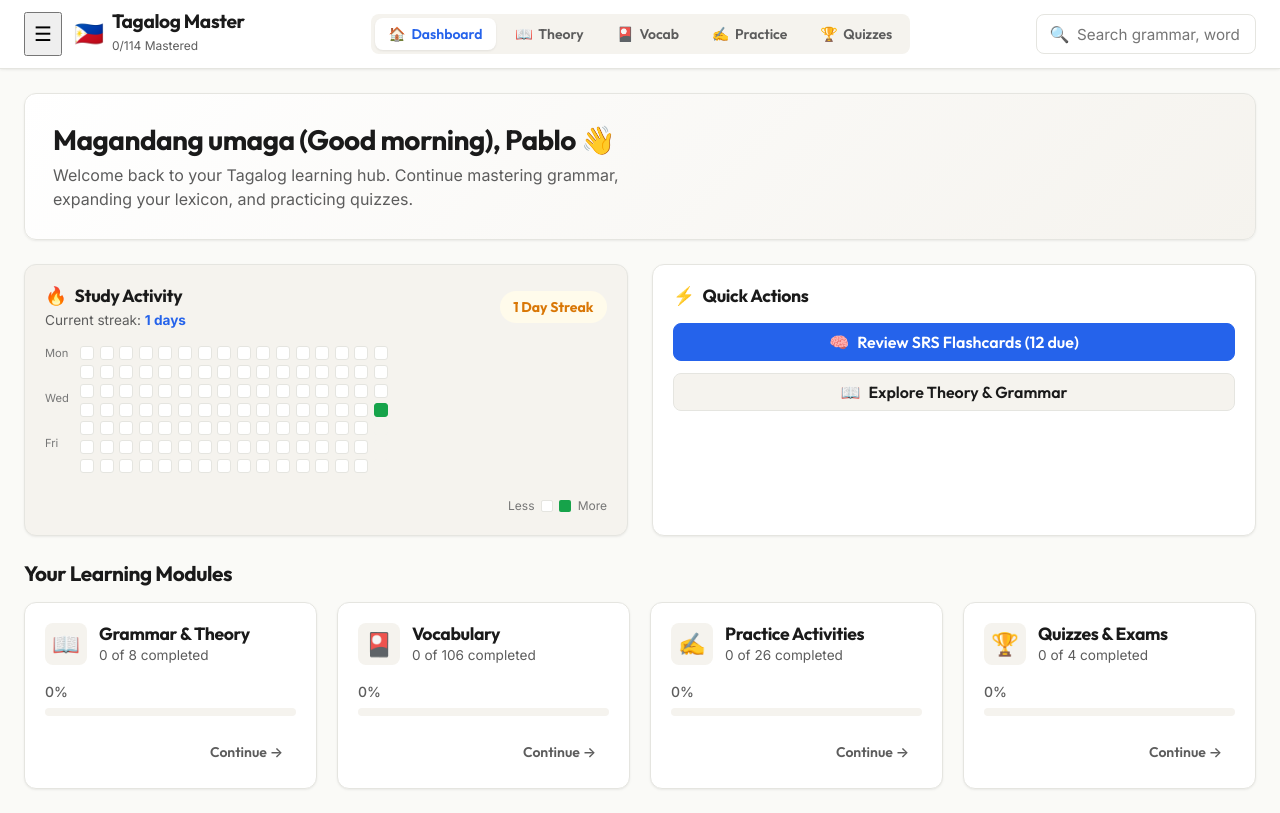
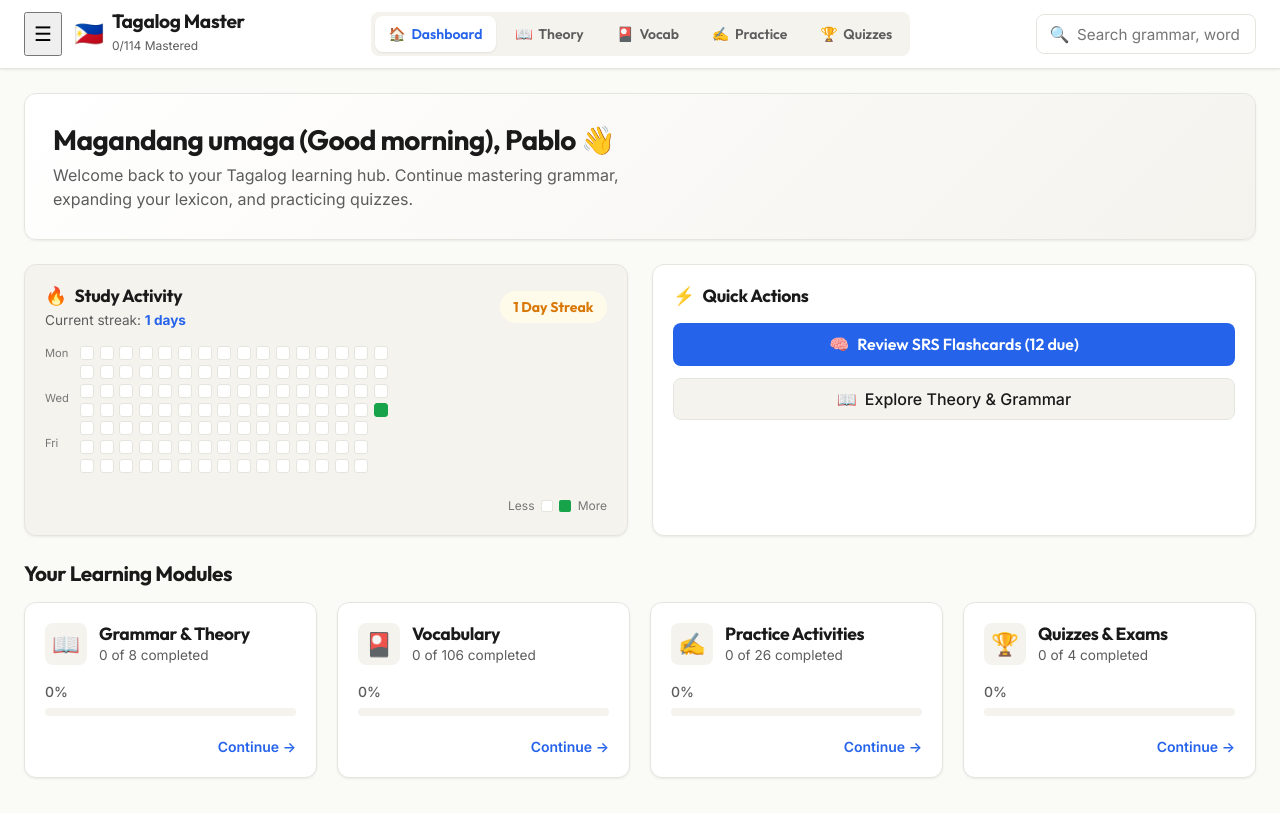
Before and after one commit to phmmyadmin/Tagalog-Learning, a React (Vite) app: page / in a window 1280 px wide. Built offline with nearby package versions, Linux system fonts and the light colour scheme.

Commit message:
fix(nav): refactor header tabs and quick actions to semantic <a> links for native Cmd/Ctrl+Click support (#11)
Co-authored-by: Pablo Hernando Marrugat <pablo@MacBook-Air-de-Pablo.local>

```diff
--- a/src/components/Header.jsx
+++ b/src/components/Header.jsx
@@ -3,7 +3,7 @@ import { Button } from './ui/Button';
 import { Input } from './ui/Input';
 
 /**
- * Header Component - Sticky TopBar navigation with drawer toggle, tabs, and global search.
+ * Header Component - Sticky TopBar navigation with drawer toggle, semantic <a> links, and global search.
  */
 export const Header = ({
   activeTab = 'dashboard',
@@ -21,6 +21,13 @@ export const Header = ({
     { id: 'activities', label: 'Practice', icon: '✍️' },
     { id: 'quizzes', label: 'Quizzes', icon: '🏆' },
   ];
+
+  const handleNavClick = (e, tabId) => {
+    if (!e.metaKey && !e.ctrlKey && !e.altKey && !e.shiftKey) {
+      e.preventDefault();
+      onTabChange(tabId);
+    }
+  };
 
   return (
     <header
@@ -57,29 +64,30 @@ export const Header = ({
             ☰
           </Button>
 
-          <div
-            onClick={() => onTabChange('dashboard')}
-            style={{ cursor: 'pointer', display: 'flex', alignItems: 'center', gap: '0.5rem' }}
+          <a
+            href="#dashboard"
+            onClick={(e) => handleNavClick(e, 'dashboard')}
+            style={{ cursor: 'pointer', display: 'flex', alignItems: 'center', gap: '0.5rem', textDecoration: 'none' }}
           >
             <span style={{ fontSize: '1.5rem' }}>🇵🇭</span>
             <div>
-              <h1 style={{ fontSize: '1.2rem', margin: 0, lineHeight: 1 }}>Tagalog Master</h1>
+              <h1 style={{ fontSize: '1.2rem', margin: 0, lineHeight: 1, color: 'var(--text-primary)' }}>Tagalog Master</h1>
               <span style={{ fontSize: '0.75rem', color: 'var(--text-secondary)' }}>
                 {masteredCount}/{totalCount} Mastered
               </span>
             </div>
-          </div>
+          </a>
         </div>
 
-        {/* Center: Navigation Tabs */}
+        {/* Center: Semantic <a> Navigation Tabs */}
         <nav style={{ display: 'flex', gap: '0.35rem', backgroundColor: 'var(--bg-surface-alt)', padding: '0.25rem', borderRadius: 'var(--radius-sm)' }}>
           {tabs.map((tab) => {
             const isActive = activeTab === tab.id;
             return (
-              <button
+              <a
                 key={tab.id}
-                type="button"
-                onClick={() => onTabChange(tab.id)}
+                href={`#${tab.id}`}
+                onClick={(e) => handleNavClick(e, tab.id)}
                 aria-selected={isActive}
                 style={{
                   display: 'inline-flex',
@@ -90,7 +98,7 @@ export const Header = ({
                   fontWeight: 600,
                   fontFamily: 'var(--font-heading)',
                   borderRadius: 'var(--radius-sm)',
-                  border: 'none',
+                  textDecoration: 'none',
                   backgroundColor: isActive ? 'var(--bg-surface)' : 'transparent',
                   color: isActive ? 'var(--accent-primary)' : 'var(--text-secondary)',
                   boxShadow: isActive ? 'var(--shadow-sm)' : 'none',
@@ -100,7 +108,7 @@ export const Header = ({
               >
                 <span>{tab.icon}</span>
                 <span>{tab.label}</span>
-              </button>
+              </a>
             );
           })}
         </nav>
--- a/src/components/ProgressCard.jsx
+++ b/src/components/ProgressCard.jsx
@@ -1,10 +1,9 @@
 import React from 'react';
 import { Card } from './ui/Card';
 import { ProgressBar } from './ui/ProgressBar';
-import { Button } from './ui/Button';
 
 /**
- * ProgressCard Component - Visualizes section completion percentage and direct action button.
+ * ProgressCard Component - Visualizes section completion percentage and direct action link.
  */
 export const ProgressCard = ({
   title,
@@ -12,13 +11,23 @@ export const ProgressCard = ({
   completedCount,
   totalCount,
   onNavigate,
+  targetTab = 'theory',
   actionLabel = 'Continue',
   color = 'var(--accent-primary)',
 }) => {
-  const percentage = totalCount > 0 ? Math.round((completedCount / totalCount) * 100) : 0;
+  const handleNavClick = (e) => {
+    if (!e.metaKey && !e.ctrlKey && !e.altKey && !e.shiftKey) {
+      e.preventDefault();
+      onNavigate();
+    }
+  };
 
   return (
-    <Card variant="interactive" onClick={onNavigate} style={{ display: 'flex', flexDirection: 'column', gap: '1rem' }}>
+    <Card
+      variant="interactive"
+      onClick={onNavigate}
+      style={{ display: 'flex', flexDirection: 'column', gap: '1rem' }}
+    >
       <div style={{ display: 'flex', alignItems: 'center', gap: '0.75rem' }}>
         <div
           style={{
@@ -45,9 +54,21 @@ export const ProgressCard = ({
       <ProgressBar value={completedCount} max={totalCount} color={color} showPercent={true} />
 
       <div style={{ display: 'flex', justifyContent: 'flex-end', marginTop: '0.25rem' }}>
-        <Button variant="ghost" size="sm" onClick={(e) => { e.stopPropagation(); onNavigate(); }}>
+        <a
+          href={`#${targetTab}`}
+          onClick={handleNavClick}
+          style={{
+            fontSize: '0.875rem',
+            color: 'var(--accent-primary)',
+            fontWeight: 600,
+            textDecoration: 'none',
+            display: 'inline-flex',
+            alignItems: 'center',
+            gap: '0.35rem',
+          }}
+        >
           {actionLabel} →
-        </Button>
+        </a>
       </div>
     </Card>
   );
--- a/src/views/DashboardView.jsx
+++ b/src/views/DashboardView.jsx
@@ -1,11 +1,10 @@
 import React from 'react';
 import { Card } from '../components/ui/Card';
-import { Button } from '../components/ui/Button';
 import { StreakCalendar } from '../components/StreakCalendar';
 import { ProgressCard } from '../components/ProgressCard';
 
 /**
- * DashboardView Component - Home overview with greeting, study stats, progress cards, and quick actions.
+ * DashboardView Component - Home overview with greeting, study stats, progress cards, and quick action links.
  */
 export const DashboardView = ({
   onNavigate,
@@ -31,6 +30,13 @@ export const DashboardView = ({
     return 'Magandang gabi (Good evening), Pablo 👋';
   };
 
+  const handleNavClick = (e, tabId) => {
+    if (!e.metaKey && !e.ctrlKey && !e.altKey && !e.shiftKey) {
+      e.preventDefault();
+      onNavigate(tabId);
+    }
+  };
+
   return (
     <div style={{ display: 'flex', flexDirection: 'column', gap: '1.5rem', width: '100%' }} className="animate-fade-in">
       {/* Header Banner */}
@@ -47,7 +53,7 @@ export const DashboardView = ({
       <div style={{ display: 'grid', gridTemplateColumns: 'repeat(auto-fit, minmax(320px, 1fr))', gap: '1.5rem' }}>
         <StreakCalendar streakCount={streakCount} daysActive={daysActiveThisWeek} />
 
-        {/* Quick Action Cards */}
+        {/* Quick Action Links */}
         <Card style={{ display: 'flex', flexDirection: 'column', gap: '1rem' }}>
           <h3 style={{ fontSize: '1.1rem', color: 'var(--text-primary)', margin: 0, display: 'flex', alignItems: 'center', gap: '0.5rem' }}>
             <span>⚡</span> Quick Actions
@@ -55,35 +61,35 @@ export const DashboardView = ({
 
           <div style={{ display: 'flex', flexDirection: 'column', gap: '0.75rem' }}>
             {stats.dueSrsCount > 0 && (
-              <Button
-                variant="primary"
-                fullWidth
-                onClick={() => onNavigate('vocabulary')}
-                icon={<span>🧠</span>}
+              <a
+                href="#vocabulary"
+                onClick={(e) => handleNavClick(e, 'vocabulary')}
+                className="btn-primary"
+                style={{ width: '100%', textDecoration: 'none', justifyContent: 'center' }}
               >
-                Review SRS Flashcards ({stats.dueSrsCount} due)
-              </Button>
+                <span>🧠</span> Review SRS Flashcards ({stats.dueSrsCount} due)
+              </a>
             )}
 
             {stats.mistakesCount > 0 && (
-              <Button
-                variant="danger"
-                fullWidth
-                onClick={() => onNavigate('quizzes')}
-                icon={<span>⚠️</span>}
+              <a
+                href="#quizzes"
+                onClick={(e) => handleNavClick(e, 'quizzes')}
+                className="btn-primary"
+                style={{ width: '100%', textDecoration: 'none', justifyContent: 'center', backgroundColor: 'var(--accent-danger)' }}
               >
-                Review Mistakes Bank ({stats.mistakesCount} items)
-              </Button>
+                <span>⚠️</span> Review Mistakes Bank ({stats.mistakesCount} items)
+              </a>
             )}
 
-            <Button
-              variant="secondary"
-              fullWidth
-              onClick={() => onNavigate('theory')}
-              icon={<span>📖</span>}
+            <a
+              href="#theory"
+              onClick={(e) => handleNavClick(e, 'theory')}
+              className="btn-secondary"
+              style={{ width: '100%', textDecoration: 'none', justifyContent: 'center' }}
             >
-              Explore Theory & Grammar
-            </Button>
+              <span>📖</span> Explore Theory & Grammar
+            </a>
           </div>
         </Card>
       </div>
@@ -100,6 +106,7 @@ export const DashboardView = ({
             icon="📖"
             completedCount={stats.theoryMastered}
             totalCount={stats.totalTheory}
+            targetTab="theory"
             onNavigate={() => onNavigate('theory')}
             color="var(--accent-primary)"
           />
@@ -109,6 +116,7 @@ export const DashboardView = ({
             icon="🎴"
             completedCount={stats.vocabMastered}
             totalCount={stats.totalVocab}
+            targetTab="vocabulary"
             onNavigate={() => onNavigate('vocabulary')}
             color="var(--accent-success)"
           />
@@ -118,6 +126,7 @@ export const DashboardView = ({
             icon="✍️"
             completedCount={stats.activitiesDone}
             totalCount={stats.totalActivities}
+            targetTab="activities"
             onNavigate={() => onNavigate('activities')}
             color="var(--accent-warning)"
           />
@@ -127,6 +136,7 @@ export const DashboardView = ({
             icon="🏆"
             completedCount={stats.quizzesCompleted}
             totalCount={stats.totalQuizzes}
+            targetTab="quizzes"
             onNavigate={() => onNavigate('quizzes')}
             color="var(--accent-info)"
           />
```
